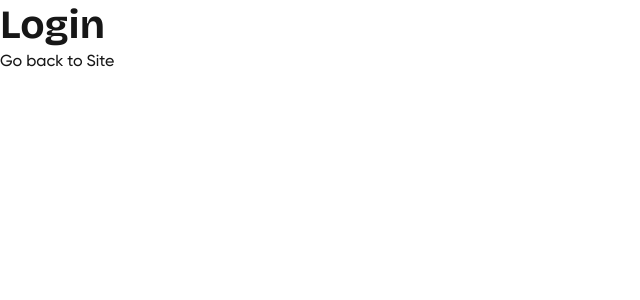
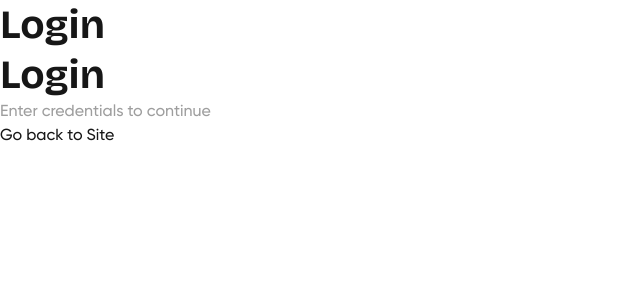
Before and after one commit to andrew-0210/synergia, a Next.js app: page /login in a window 1280 px wide. Shown: the top 300 px of the page, without its empty margins (0-640 px from the left). Built offline with nearby package versions, Linux system fonts and the light colour scheme.

Commit message:
test changes

```diff
--- a/src/app/(auth)/login/page.tsx
+++ b/src/app/(auth)/login/page.tsx
@@ -5,6 +5,10 @@ const Login = () => {
   return (
     <section className="flex h-screen flex-col items-center justify-start gap-[1rem] py-[9rem]">
       <h2>Login</h2>
+      <div>
+        <h2>Login</h2>
+        <p>Enter credentials to continue</p>
+      </div>
       <Link href="/" className="text-[#b4e251]">
         Go back to Site
       </Link>
```
